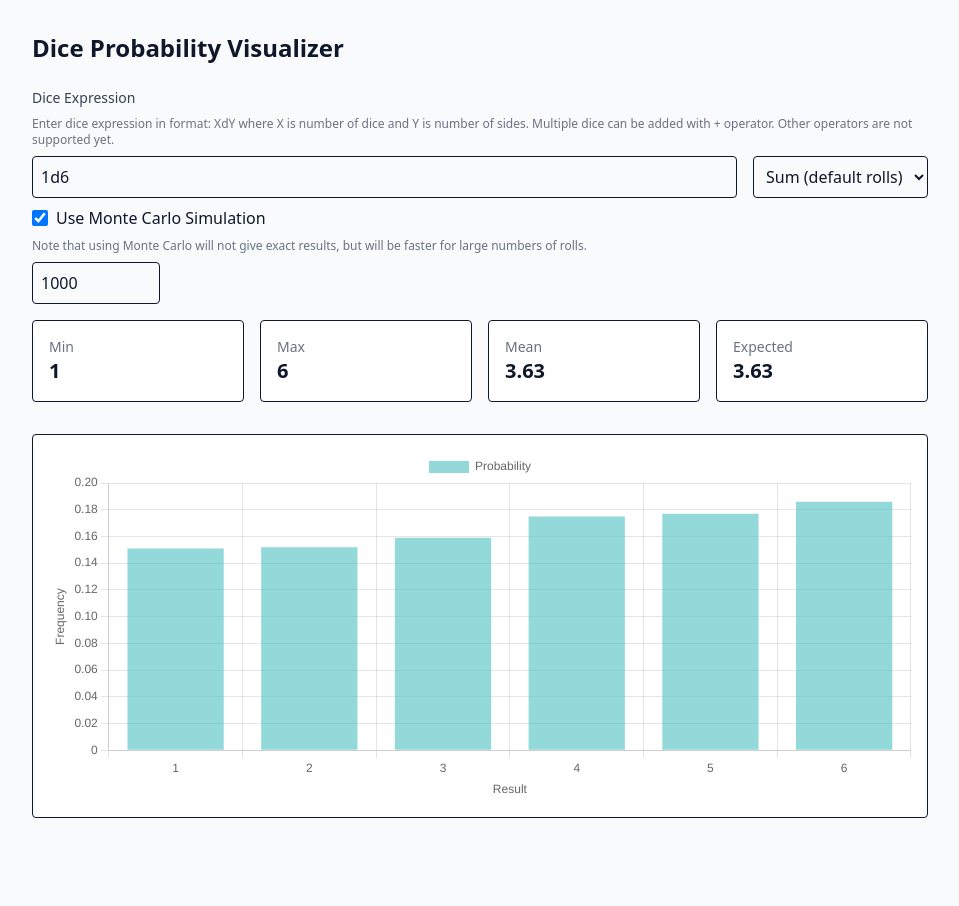
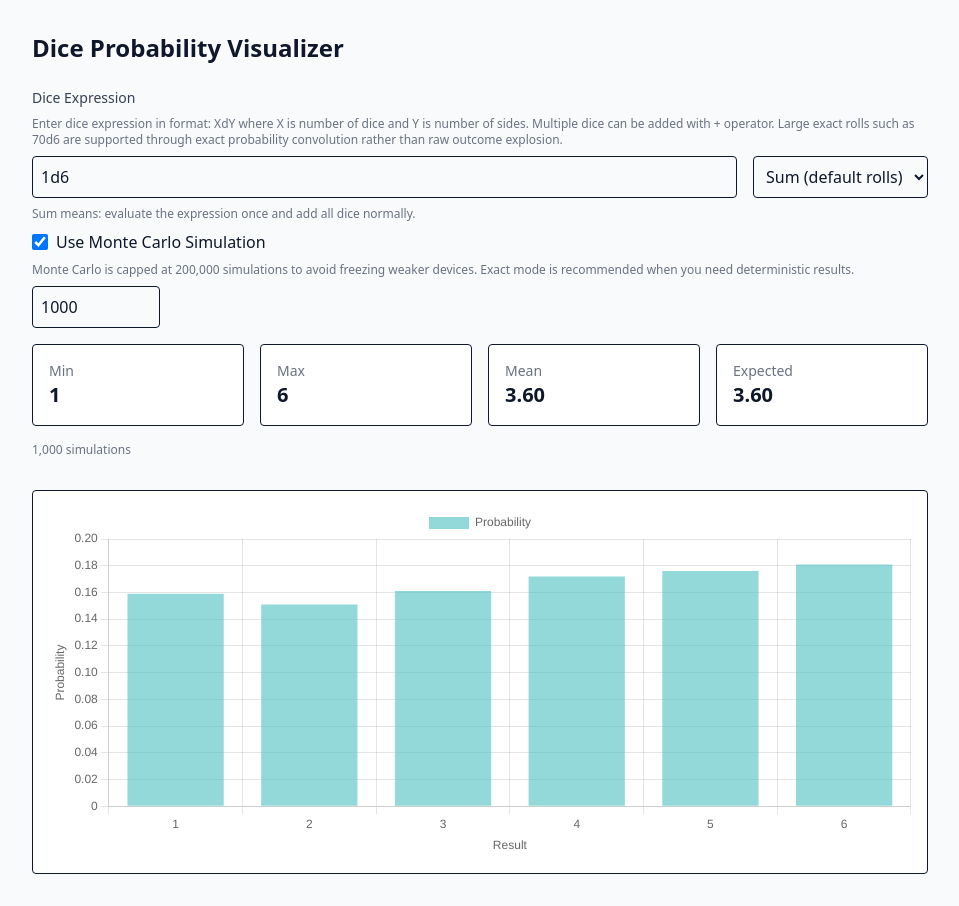
Before and after one commit to Trance-0/DiceVisualize, a Next.js app in the folder dice/: page / in a window 1280 px wide. Shown: the whole page, without its empty margins (160-1119 px from the left). Before the commit the page ends 850 px from the top, so only its background shows below. Built offline with nearby package versions, Linux system fonts and the light colour scheme.

Commit message:
Improve exact/Monte Carlo handling and clarify advantage semantics

```diff
--- a/dice/src/app/page.tsx
+++ b/dice/src/app/page.tsx
@@ -25,13 +25,27 @@ ChartJS.register(
   BarController
 );
 
+const MAX_SIMULATIONS = 200000;
+
+type Operation = "sum" | "min" | "max";
+
 interface DiceRoll {
   trial: number;
   sides: number;
 }
 
+interface DistributionResult {
+  values: number[];
+  probabilities: number[];
+  totalOutcomesText: string;
+}
+
 function parseDiceExpression(expression: string): DiceRoll[] {
   const sanitized = expression.replace(/\s+/g, "");
+
+  if (!sanitized) {
+    throw new Error("Expression cannot be empty.");
+  }
 
   if (sanitized.includes("/") || sanitized.includes("*") || sanitized.includes("-") || sanitized.includes("(") || sanitized.includes(")")) {
     throw new Error("Only + is supported between dice terms. Use formats like '1d6' or '2d10+1d4'.");
@@ -41,17 +55,22 @@ function parseDiceExpression(expression: string): DiceRoll[] {
     if (expr.includes("d")) {
       const match = expr.match(/^(\d+)d(\d+)$/);
       if (!match) {
-        throw new Error("Invalid base dice expression. Use format like '1d6' or constant '1'");
+        throw new Error("Invalid base dice expression. Use format like '1d6' or constant '1'.");
       }
-      return {
-        trial: parseInt(match[1], 10),
-        sides: parseInt(match[2], 10),
-      };
+
+      const trial = parseInt(match[1], 10);
+      const sides = parseInt(match[2], 10);
+
+      if (!Number.isInteger(trial) || !Number.isInteger(sides) || trial <= 0 || sides <= 0) {
+        throw new Error("Dice counts and sides must be positive integers.");
+      }
+
+      return { trial, sides };
     }
 
     const value = parseInt(expr, 10);
-    if (Number.isNaN(value)) {
-      throw new Error("Invalid constant value. Must be a number.");
+    if (!Number.isInteger(value) || value < 0) {
+      throw new Error("Constants must be non-negative integers.");
     }
 
     return {
@@ -60,75 +79,140 @@ function parseDiceExpression(expression: string): DiceRoll[] {
     };
   };
 
-  const components = sanitized.split("+").filter(Boolean);
-  const diceRolls: DiceRoll[] = [];
-  for (const component of components) {
-    diceRolls.push(parseNode(component));
+  return sanitized.split("+").filter(Boolean).map(parseNode);
+}
+
+function rollOnce(diceRolls: DiceRoll[]): number {
+  let total = 0;
+  for (const roll of diceRolls) {
+    if (roll.sides === 1) {
+      total += roll.trial;
+      continue;
+    }
+    for (let j = 0; j < roll.trial; j++) {
+      total += Math.floor(Math.random() * roll.sides) + 1;
+    }
   }
-  return diceRolls;
+  return total;
 }
 
 function getMonteCarloDistribution(
   diceRolls: DiceRoll[],
   numSimulations: number,
-  operation: "sum" | "min" | "max"
-): number[] {
-  const results: number[] = [];
+  operation: Operation
+): DistributionResult {
+  const safeNumSimulations = Math.min(Math.max(1, Math.floor(numSimulations)), MAX_SIMULATIONS);
+  const counts = new Map<number, number>();
 
-  for (let i = 0; i < numSimulations; i++) {
-    let current = 0;
-    let operationSeeded = false;
+  for (let i = 0; i < safeNumSimulations; i++) {
+    const first = rollOnce(diceRolls);
+    let result = first;
 
-    for (const roll of diceRolls) {
-      for (let j = 0; j < roll.trial; j++) {
-        const rollResult = Math.floor(Math.random() * roll.sides) + 1;
-        switch (operation) {
-          case "sum":
-            current += rollResult;
-            break;
-          case "min":
-            current = operationSeeded ? Math.min(current, rollResult) : rollResult;
-            operationSeeded = true;
-            break;
-          case "max":
-            current = operationSeeded ? Math.max(current, rollResult) : rollResult;
-            operationSeeded = true;
-            break;
-        }
-      }
+    if (operation === "min" || operation === "max") {
+      const second = rollOnce(diceRolls);
+      result = operation === "min" ? Math.min(first, second) : Math.max(first, second);
     }
 
-    results.push(current);
+    counts.set(result, (counts.get(result) || 0) + 1);
   }
 
-  return results;
+  const values = Array.from(counts.keys()).sort((a, b) => a - b);
+  const probabilities = values.map((value) => (counts.get(value) || 0) / safeNumSimulations);
+
+  return {
+    values,
+    probabilities,
+    totalOutcomesText: `${safeNumSimulations.toLocaleString()} simulations`,
+  };
 }
 
-function getExactDistribution(diceRolls: DiceRoll[], operation: "sum" | "min" | "max"): number[] {
-  let results: number[] = [0];
+function convolve(base: Map<number, number>, outcomes: number[]): Map<number, number> {
+  const next = new Map<number, number>();
+  for (const [sum, probability] of base.entries()) {
+    for (const outcome of outcomes) {
+      next.set(sum + outcome, (next.get(sum + outcome) || 0) + probability / outcomes.length);
+    }
+  }
+  return next;
+}
+
+function getBaseExactDistribution(diceRolls: DiceRoll[]): Map<number, number> {
+  let pmf = new Map<number, number>([[0, 1]]);
 
   for (const roll of diceRolls) {
+    if (roll.sides === 1) {
+      const shifted = new Map<number, number>();
+      for (const [sum, probability] of pmf.entries()) {
+        shifted.set(sum + roll.trial, probability);
+      }
+      pmf = shifted;
+      continue;
+    }
+
+    const singleDieOutcomes = Array.from({ length: roll.sides }, (_, i) => i + 1);
     for (let i = 0; i < roll.trial; i++) {
-      const aug: number[] = [];
-      for (let j = 0; j < roll.sides; j++) {
-        aug.push(j + 1);
-      }
-
-      if (operation === "sum") {
-        results = results.flatMap((x) => aug.map((y) => x + y));
-      } else if (operation === "min") {
-        results = results.flatMap((x) => aug.map((y) => (x === 0 ? y : Math.min(x, y))));
-      } else {
-        results = results.flatMap((x) => aug.map((y) => Math.max(x, y)));
-      }
+      pmf = convolve(pmf, singleDieOutcomes);
     }
   }
 
-  return results;
+  return pmf;
 }
 
-function calculateStats(distribution: number[]) {
-  if (!distribution.length) {
+function transformAdvantageLike(pmf: Map<number, number>, operation: Operation): Map<number, number> {
+  if (operation === "sum") {
+    return pmf;
+  }
+
+  const values = Array.from(pmf.keys()).sort((a, b) => a - b);
+  const probabilities = values.map((value) => pmf.get(value) || 0);
+  const cdf: number[] = [];
+  let running = 0;
+  for (const p of probabilities) {
+    running += p;
+    cdf.push(running);
+  }
+
+  const transformed = new Map<number, number>();
+
+  if (operation === "max") {
+    for (let i = 0; i < values.length; i++) {
+      const prev = i === 0 ? 0 : cdf[i - 1];
+      const curr = cdf[i];
+      transformed.set(values[i], curr * curr - prev * prev);
+    }
+    return transformed;
+  }
+
+  for (let i = 0; i < values.length; i++) {
+    const prev = i === 0 ? 0 : cdf[i - 1];
+    const curr = cdf[i];
+    transformed.set(values[i], Math.pow(1 - prev, 2) - Math.pow(1 - curr, 2));
+  }
+  return transformed;
+}
+
+function getExactDistribution(diceRolls: DiceRoll[], operation: Operation): DistributionResult {
+  const base = getBaseExactDistribution(diceRolls);
+  const pmf = transformAdvantageLike(base, operation);
+  const values = Array.from(pmf.keys()).sort((a, b) => a - b);
+  const probabilities = values.map((value) => pmf.get(value) || 0);
+
+  let totalOutcomesText = `${values.length.toLocaleString()} distinct outcomes`;
+  if (operation === "sum") {
+    totalOutcomesText = `${values.length.toLocaleString()} distinct outcomes (exact)`;
+  } else {
+    totalOutcomesText = `${values.length.toLocaleString()} distinct outcomes after 2-roll ${operation === "max" ? "advantage" : "disadvantage"} transform`;
+  }
+
+  return {
+    values,
+    probabilities,
+    totalOutcomesText,
+  };
+}
+
+function calculateStats(values: number[], probabilities: number[]) {
+  if (!values.length || !probabilities.length) {
     return {
       min: 0,
       max: 0,
@@ -140,15 +224,24 @@ function calculateStats(distribution: number[]) {
     };
   }
 
-  const sorted = [...distribution].sort((a, b) => a - b);
-  const min = sorted[0];
-  const max = sorted[sorted.length - 1];
-  const total = distribution.reduce((a, b) => a + b, 0);
-  const mean = total / distribution.length;
+  const min = values[0];
+  const max = values[values.length - 1];
+  const mean = values.reduce((acc, value, index) => acc + value * probabilities[index], 0);
   const expected = mean;
-  const median = sorted[Math.floor(sorted.length / 2)];
-  const variance = distribution.reduce((acc, val) => acc + Math.pow(val - mean, 2), 0) / distribution.length;
-  const stdDev = Math.sqrt(variance);
+
+  let cumulative = 0;
+  let median = values[0];
+  for (let i = 0; i < values.length; i++) {
+    cumulative += probabilities[i];
+    if (cumulative >= 0.5) {
+      median = values[i];
+      break;
+    }
+  }
+
+  const variance = values.reduce((acc, value, index) => {
+    return acc + probabilities[index] * Math.pow(value - mean, 2);
+  }, 0);
 
   return {
     min,
@@ -156,16 +249,29 @@ function calculateStats(distribution: number[]) {
     mean,
     expected,
     median,
-    stdDev,
-    totalOutcomes: distribution.length,
+    stdDev: Math.sqrt(variance),
+    totalOutcomes: values.length,
   };
+}
+
+function getOperationHelp(operation: Operation): string {
+  switch (operation) {
+    case "min":
+      return "Disadvantage here means: roll the full expression twice independently and keep the lower total. This generalizes the standard D&D lower-of-two-rolls idea.";
+    case "max":
+      return "Advantage here means: roll the full expression twice independently and keep the higher total. This generalizes the standard D&D higher-of-two-rolls idea.";
+    default:
+      return "Sum means: evaluate the expression once and add all dice normally.";
+  }
 }
 
 export default function Home() {
   const [expression, setExpression] = useState("1d6");
   const [numSimulations, setNumSimulations] = useState(1000);
-  const [operation, setOperation] = useState<"sum" | "min" | "max">("sum");
-  const [distribution, setDistribution] = useState<number[]>([]);
+  const [operation, setOperation] = useState<Operation>("sum");
+  const [values, setValues] = useState<number[]>([]);
+  const [probabilities, setProbabilities] = useState<number[]>([]);
+  const [totalOutcomesText, setTotalOutcomesText] = useState<string>("");
   const [error, setError] = useState<string>("");
   const [useMonteCarlo, setUseMonteCarlo] = useState(true);
   const [shouldCompute, setShouldCompute] = useState(false);
@@ -173,13 +279,29 @@ export default function Home() {
   const computeDistribution = useCallback(() => {
     try {
       const diceRolls = parseDiceExpression(expression);
-      const results = useMonteCarlo
+
+      if (useMonteCarlo) {
+        if (!Number.isInteger(numSimulations) || numSimulations <= 0) {
+          throw new Error("Simulation count must be a positive integer.");
+        }
+        if (numSimulations > MAX_SIMULATIONS) {
+          throw new Error(`Simulation count must be ${MAX_SIMULATIONS.toLocaleString()} or less.`);
+        }
+      }
+
+      const result = useMonteCarlo
         ? getMonteCarloDistribution(diceRolls, numSimulations, operation)
         : getExactDistribution(diceRolls, operation);
-      setDistribution(results);
+
+      setValues(result.values);
+      setProbabilities(result.probabilities);
+      setTotalOutcomesText(result.totalOutcomesText);
       setError("");
     } catch (e) {
-      setError(e instanceof Error ? e.message : "Invalid dice expression. Use format like '1d6' or '2d10+1d4'");
+      setValues([]);
+      setProbabilities([]);
+      setTotalOutcomesText("");
+      setError(e instanceof Error ? e.message : "Invalid dice expression. Use format like '1d6' or '2d10+1d4'.");
     }
   }, [expression, numSimulations, operation, useMonteCarlo]);
 
@@ -190,19 +312,13 @@ export default function Home() {
     }
   }, [computeDistribution, useMonteCarlo, shouldCompute]);
 
-  const stats = calculateStats(distribution);
+  const stats = calculateStats(values, probabilities);
 
   const chartData: ChartData<"bar"> = {
-    labels: Array.from({ length: Math.max(0, stats.max - stats.min + 1) }, (_, i) => i + stats.min),
+    labels: values,
     datasets: [{
       label: "Probability",
-      data: (useMonteCarlo
-        ? Array.from({ length: Math.max(0, stats.max - stats.min + 1) }, (_, i) =>
-            distribution.filter((x) => x === i + stats.min).length / numSimulations
-          )
-        : Array.from({ length: Math.max(0, stats.max - stats.min + 1) }, (_, i) =>
-            distribution.filter((x) => x === i + stats.min).length / distribution.length
-          )),
+      data: probabilities,
       backgroundColor: "rgba(75, 192, 192, 0.6)",
     }],
   };
@@ -215,7 +331,7 @@ export default function Home() {
         beginAtZero: true,
         title: {
           display: true,
-          text: "Frequency",
+          text: "Probability",
         },
       },
       x: {
@@ -238,7 +354,7 @@ export default function Home() {
               Dice Expression
             </label>
             <div className="text-xs text-gray-500">
-              Enter dice expression in format: XdY where X is number of dice and Y is number of sides. Multiple dice can be added with + operator. Other operators are not supported yet.
+              Enter dice expression in format: XdY where X is number of dice and Y is number of sides. Multiple dice can be added with + operator. Large exact rolls such as 70d6 are supported through exact probability convolution rather than raw outcome explosion.
             </div>
             <div className="flex flex-col sm:flex-row gap-4">
               <div className="flex-1">
@@ -253,14 +369,17 @@ export default function Home() {
               </div>
               <select
                 value={operation}
-                onChange={(e) => setOperation(e.target.value as "sum" | "min" | "max")}
+                onChange={(e) => setOperation(e.target.value as Operation)}
                 className="p-2 border rounded"
-                title="Choose how to combine multiple dice: sum, minimum, or maximum"
+                title={getOperationHelp(operation)}
               >
                 <option value="sum">Sum (default rolls)</option>
                 <option value="min">Disadvantage</option>
                 <option value="max">Advantage</option>
               </select>
+            </div>
+            <div className="text-xs text-gray-500">
+              {getOperationHelp(operation)}
             </div>
             <div className="flex items-center gap-4">
               <label className="flex items-center gap-2">
@@ -275,18 +394,18 @@ export default function Home() {
             </div>
 
             <div className="text-xs text-gray-500">
-              Note that using Monte Carlo will not give exact results, but will be faster for large numbers of rolls.
+              Monte Carlo is capped at {MAX_SIMULATIONS.toLocaleString()} simulations to avoid freezing weaker devices. Exact mode is recommended when you need deterministic results.
             </div>
             <div>
               {useMonteCarlo && (
                 <input
                   type="number"
                   value={numSimulations}
-                  onChange={(e) => setNumSimulations(parseInt(e.target.value, 10) || 1000)}
-                  min="100"
-                  max="1000000"
+                  onChange={(e) => setNumSimulations(parseInt(e.target.value, 10) || 0)}
+                  min="1"
+                  max={MAX_SIMULATIONS}
                   className="w-32 p-2 border rounded"
-                  title="Number of simulations to run"
+                  title={`Number of simulations to run (1-${MAX_SIMULATIONS.toLocaleString()})`}
                 />
               )}
               {!useMonteCarlo && (
@@ -320,14 +439,12 @@ export default function Home() {
               <div className="text-xl font-bold">{stats.expected.toFixed(2)}</div>
             </div>
           </div>
+
+          {totalOutcomesText && <div className="text-xs text-gray-500">{totalOutcomesText}</div>}
         </div>
 
         <div className="h-80 sm:h-96 bg-white border rounded p-4">
-          <Chart
-            type="bar"
-            data={chartData}
-            options={chartOptions}
-          />
+          <Chart type="bar" data={chartData} options={chartOptions} />
         </div>
       </div>
     </div>
```
